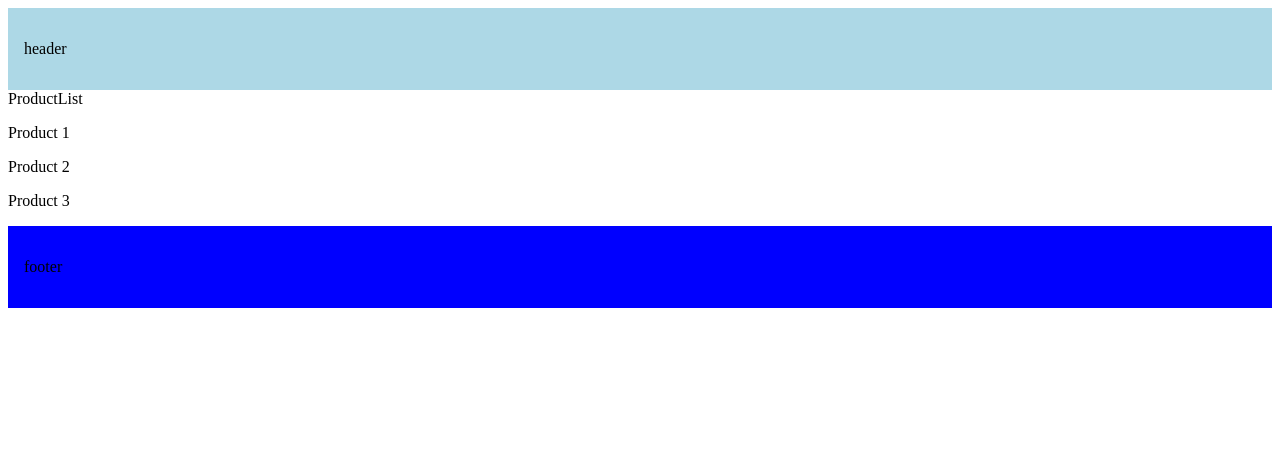
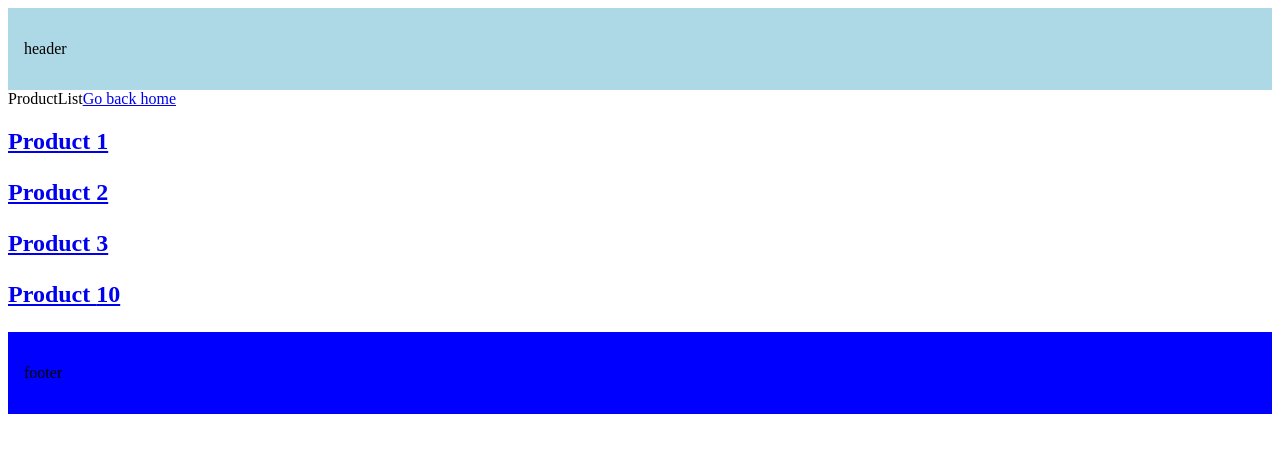
Before and after one commit to git12nazneen/next-js-start-up, a Next.js app: page /products in a window 1280 px wide. Shown: the top 452 px of the page. Built offline with nearby package versions, Linux system fonts and the light colour scheme.

Commit message:
Added link navigation

```diff
--- a/src/app/about/page.tsx
+++ b/src/app/about/page.tsx
@@ -1,5 +1,6 @@
-import React from 'react'
-
+export const metadata = {
+  title:'About Next js',
+}
 export default function About() {
   return (
     <div>About</div>
--- a/src/app/products/page.tsx
+++ b/src/app/products/page.tsx
@@ -1,11 +1,16 @@
-import React from 'react'
+import Link from 'next/link'
+
 
 export default function ProductList() {
+  const productId = 10;
   return (
     <div>ProductList
-        <p>Product 1</p>
-        <p>Product 2</p>
-        <p>Product 3</p>
+      <Link href='/'>Go back home</Link>
+       <h2><Link href='/products/1'>Product 1</Link></h2>
+       <h2><Link href='/products/2'><p>Product 2</p></Link></h2>
+       <h2><Link href='/products/3' replace><p>Product 3</p></Link></h2>
+       <h2><Link href={`/products/${productId}`}><p>Product {productId}</p></Link></h2>
+
     </div>
 
   )
```
Also changed, not shown: src/app/page.tsx (+6 -1 lines), src/app/products/[productId]/page.tsx (+18 -5 lines).
